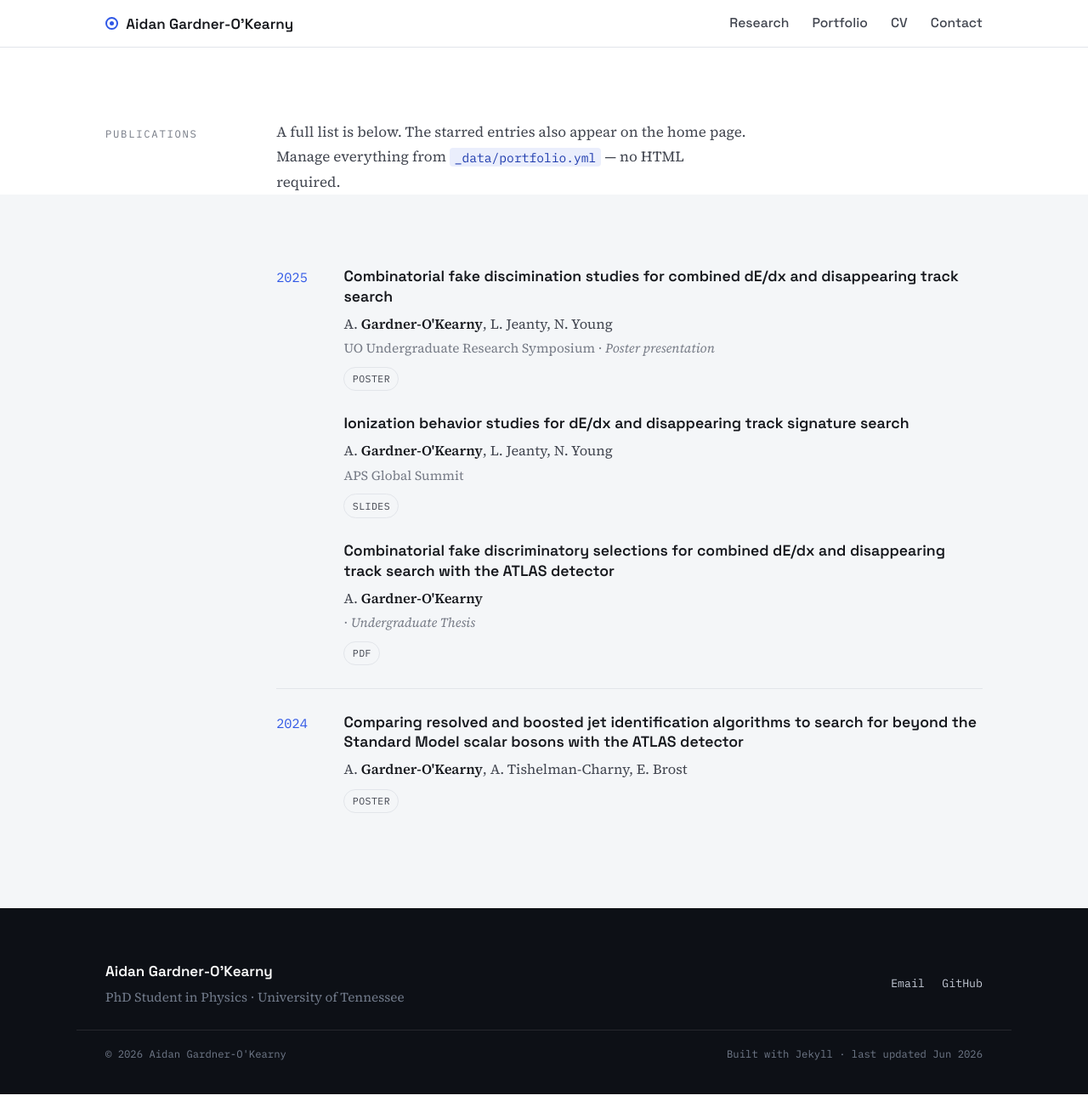
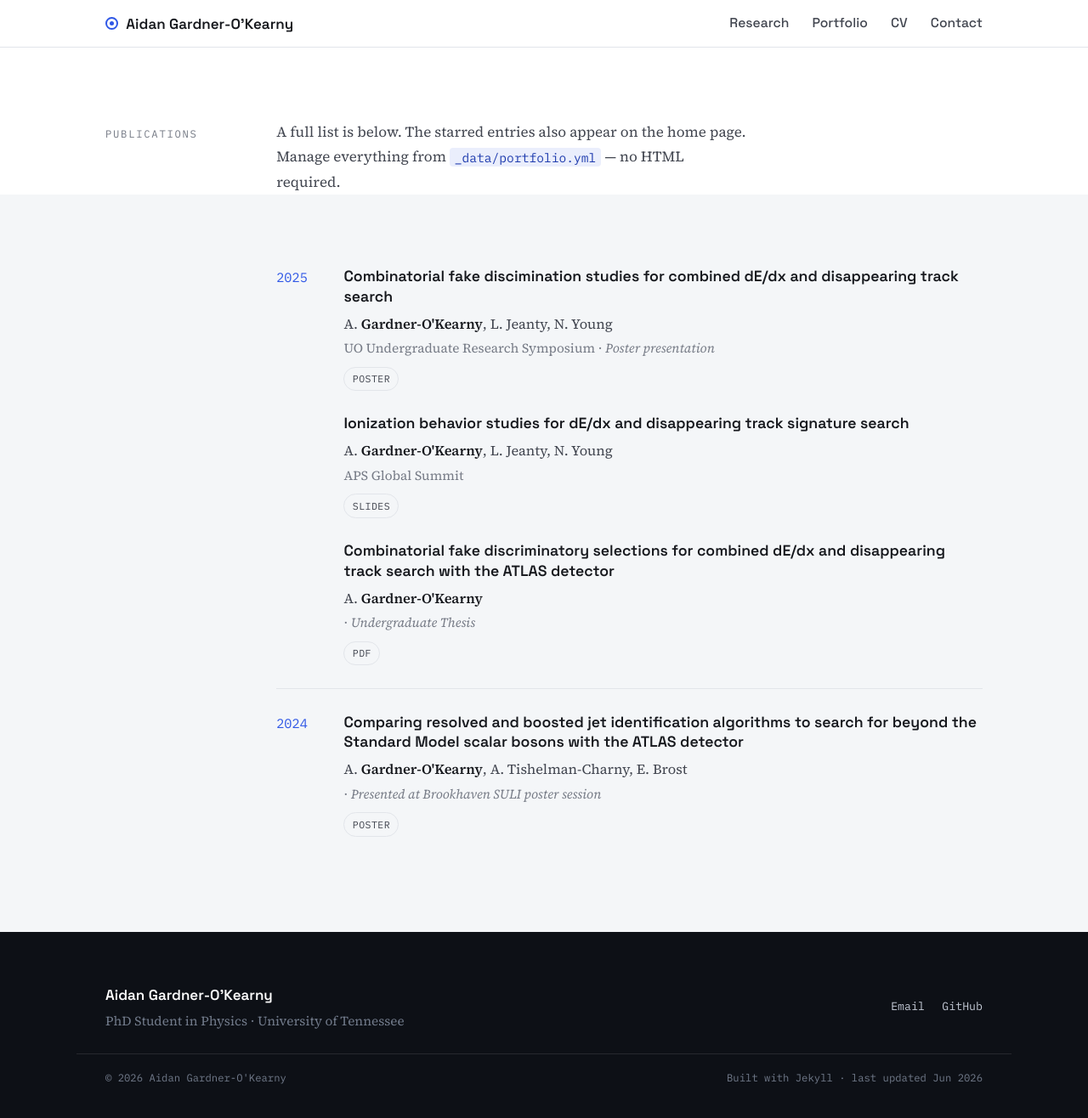
Before and after one commit to aidangardnerokearny/aidangardnerokearny.github.io, a Jekyll site: the page built from portfolio.md, in a window 1280 px wide and 1316 px high. Shown: the whole window at 85% size. Built offline with Jekyll 4.4.1, drawn with Linux system fonts in a browser that asks for light colours.

Commit message:
one more for good measure

```diff
--- a/_data/portfolio.yml
+++ b/_data/portfolio.yml
@@ -50,5 +50,6 @@ list:
     authors: "A. Gardner-O'Kearny, A. Tishelman-Charny, E. Brost"
     year: 2024
     selected: false
+    note: "Presented at Brookhaven SULI poster session"
     links:
       poster: "/assets/portfolio/ago_shbbyy_poster.pdf"
```
